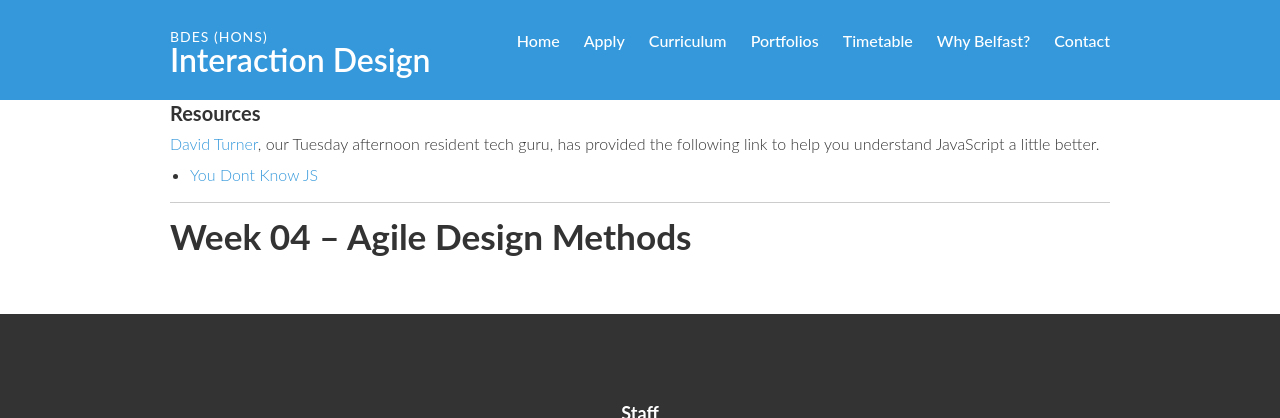
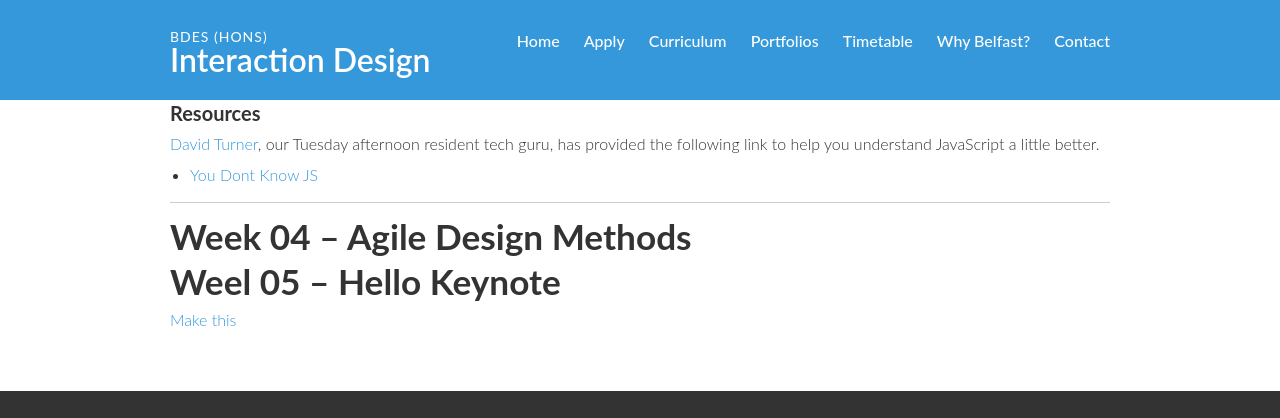
Before and after one commit to ixdbelfast/ixdbelfast.github.io, a Jekyll site: the page built from modules/IXD303/IXD303.md, in a window 1280 px wide and 900 px high, scrolled down 2824 px, cut to the strip 0-418 px from the top of the window. Built offline with Jekyll 4.4.1, drawn with Linux system fonts in a browser that asks for light colours; our own code applies the rules of GitHub Pages for plain Markdown files.

Commit message:
add link

```diff
--- a/modules/IXD303/IXD303.md
+++ b/modules/IXD303/IXD303.md
@@ -103,3 +103,8 @@ At this point you should be considering user journeys and how your user personas
 
 Week 04 – Agile Design Methods
 ==============================
+
+Weel 05 – Hello Keynote
+=======================
+
+[Make this](https://medium.com/@_jshmllr/design-in-sketch-then-animate-in-keynote-c7f40e59f8f8#.lq2bhmika)
```
